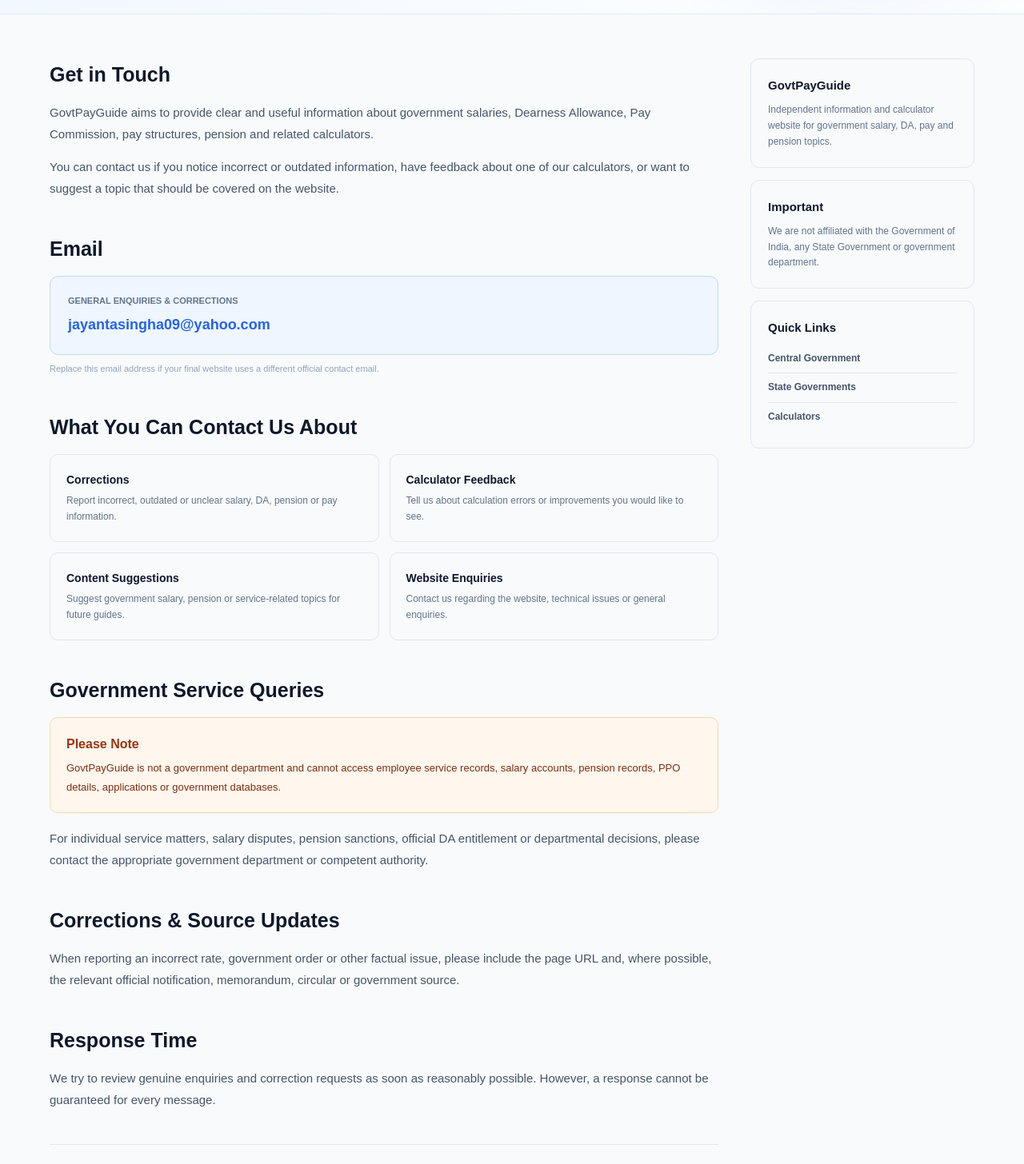
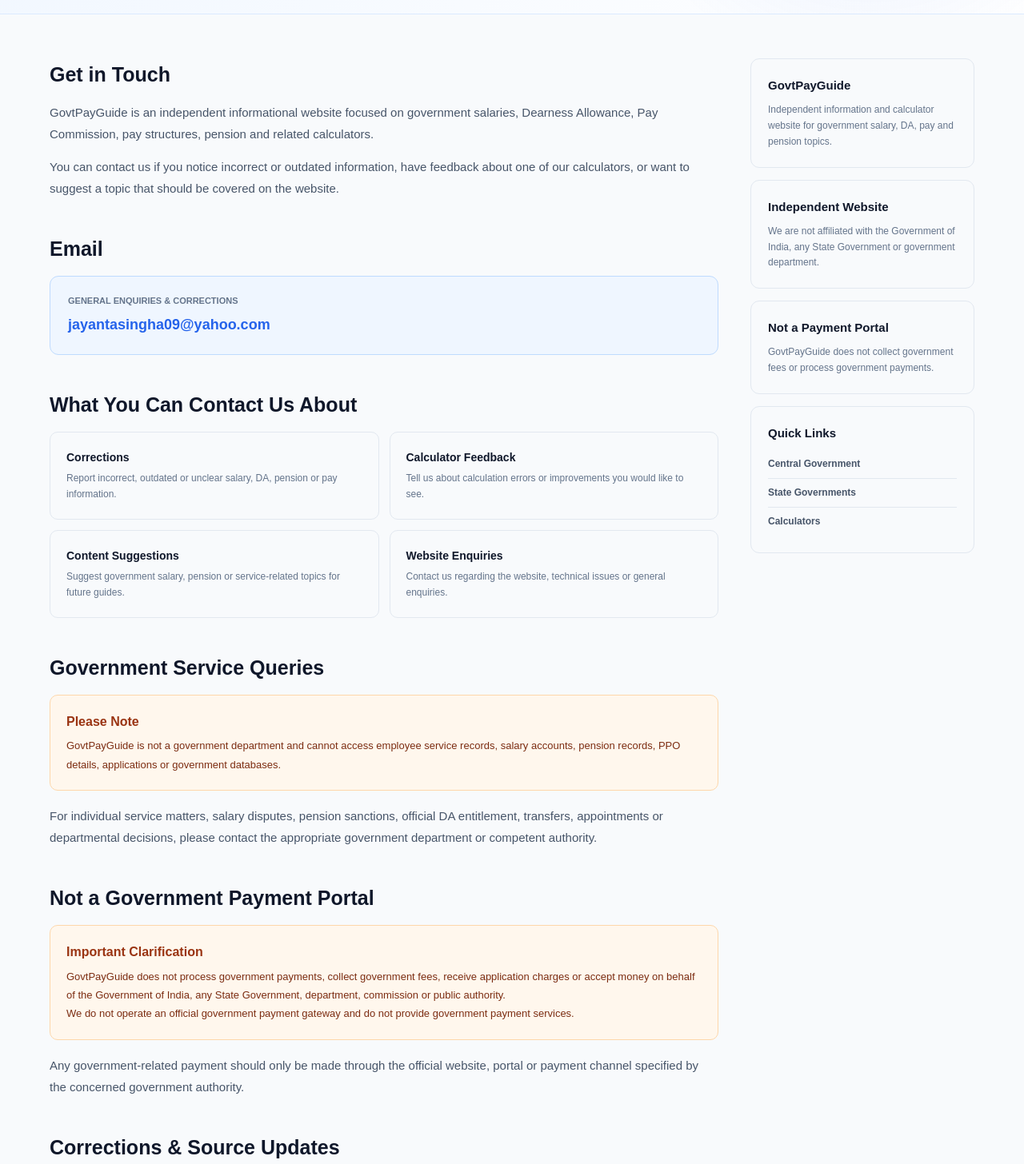
Before and after one commit to jayantasinha15-beep/govtpayguide, a Next.js app: page /contact in a window 1280 px wide. Shown: the part 380-1836 px from the top of the page at 80% size. Built offline with nearby package versions, Linux system fonts and the light colour scheme.

Commit message:
Improve contact page trust signals

```diff
--- a/app/contact/page.tsx
+++ b/app/contact/page.tsx
@@ -5,9 +5,9 @@ export const metadata: Metadata = {
   title: "Contact Us",
   description:
     "Contact GovtPayGuide for feedback, corrections, questions and website-related enquiries.",
-alternates: {
-  canonical: "/contact",
-},
+  alternates: {
+    canonical: "/contact",
+  },
 };
 
 export default function ContactPage() {
@@ -33,7 +33,7 @@ export default function ContactPage() {
               <h2>Get in Touch</h2>
 
               <p>
-                GovtPayGuide aims to provide clear and useful information about
+                GovtPayGuide is an independent informational website focused on
                 government salaries, Dearness Allowance, Pay Commission, pay
                 structures, pension and related calculators.
               </p>
@@ -55,11 +55,6 @@ export default function ContactPage() {
                   jayantasingha09@yahoo.com
                 </a>
               </div>
-
-              <p className="legal-small-note">
-                Replace this email address if your final website uses a
-                different official contact email.
-              </p>
             </section>
 
             <section>
@@ -115,9 +110,35 @@ export default function ContactPage() {
 
               <p>
                 For individual service matters, salary disputes, pension
-                sanctions, official DA entitlement or departmental decisions,
-                please contact the appropriate government department or
-                competent authority.
+                sanctions, official DA entitlement, transfers, appointments or
+                departmental decisions, please contact the appropriate
+                government department or competent authority.
+              </p>
+            </section>
+
+            <section>
+              <h2>Not a Government Payment Portal</h2>
+
+              <div className="contact-warning">
+                <strong>Important Clarification</strong>
+
+                <p>
+                  GovtPayGuide does not process government payments, collect
+                  government fees, receive application charges or accept money
+                  on behalf of the Government of India, any State Government,
+                  department, commission or public authority.
+                </p>
+
+                <p>
+                  We do not operate an official government payment gateway and
+                  do not provide government payment services.
+                </p>
+              </div>
+
+              <p>
+                Any government-related payment should only be made through the
+                official website, portal or payment channel specified by the
+                concerned government authority.
               </p>
             </section>
 
@@ -142,6 +163,13 @@ export default function ContactPage() {
               </p>
             </section>
 
+            <div className="about-disclaimer">
+              <strong>Important:</strong> GovtPayGuide is an independent
+              informational website. We are not affiliated with the Government
+              of India, any State Government or government department, and we
+              do not process government payments.
+            </div>
+
             <div className="legal-bottom-nav">
               <Link href="/about">About Us</Link>
               <Link href="/privacy-policy">Privacy Policy</Link>
@@ -160,11 +188,20 @@ export default function ContactPage() {
             </div>
 
             <div className="legal-sidebar-card">
-              <h3>Important</h3>
+              <h3>Independent Website</h3>
 
               <p>
                 We are not affiliated with the Government of India, any State
                 Government or government department.
+              </p>
+            </div>
+
+            <div className="legal-sidebar-card">
+              <h3>Not a Payment Portal</h3>
+
+              <p>
+                GovtPayGuide does not collect government fees or process
+                government payments.
               </p>
             </div>
 
```
